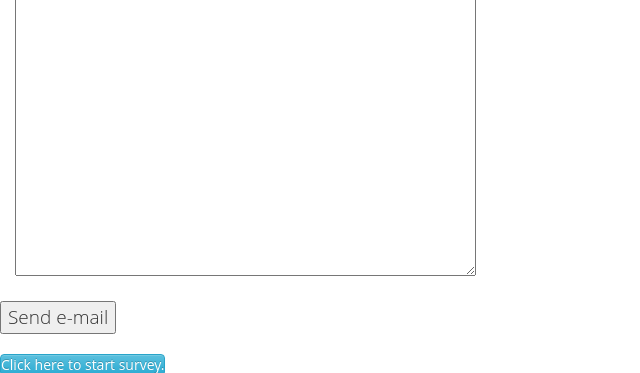
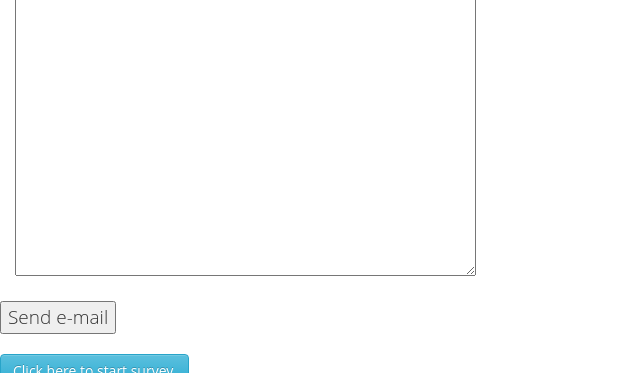
Before and after one commit to GugaBaratashvili/debriefing, a Django app: template debriefing/templates/blog/post/share.html in a window 1280 px wide. Shown: the part 4603-4976 px from the top of the page, without its empty margins (0-640 px from the left). Run offline with Django 3.2, Linux system fonts and the light colour scheme; the template is opened without the code that fills it: values that come from a table or form of the project are taken from there, others are empty; some libraries are stand-ins or nearby versions.

Commit message:
Update base.html

```diff
--- a/debriefing/templates/blog/base.html
+++ b/debriefing/templates/blog/base.html
@@ -65,7 +65,7 @@ a:focus {
 		<h2></h2>
 		<a
     	class="btn btn-info"
-    	href="{% url "post_send" %}" style="padding:0px;">Click here to start survey.</a>
+    	href="{% url "post_send" %}">Click here to start survey.</a>
 
 	<div>
                 <img src= "http://upload.wikimedia.org/wikipedia/commons/8/84/EUCOM_Logo.jpg" style="display:block; margin:auto;">
```
